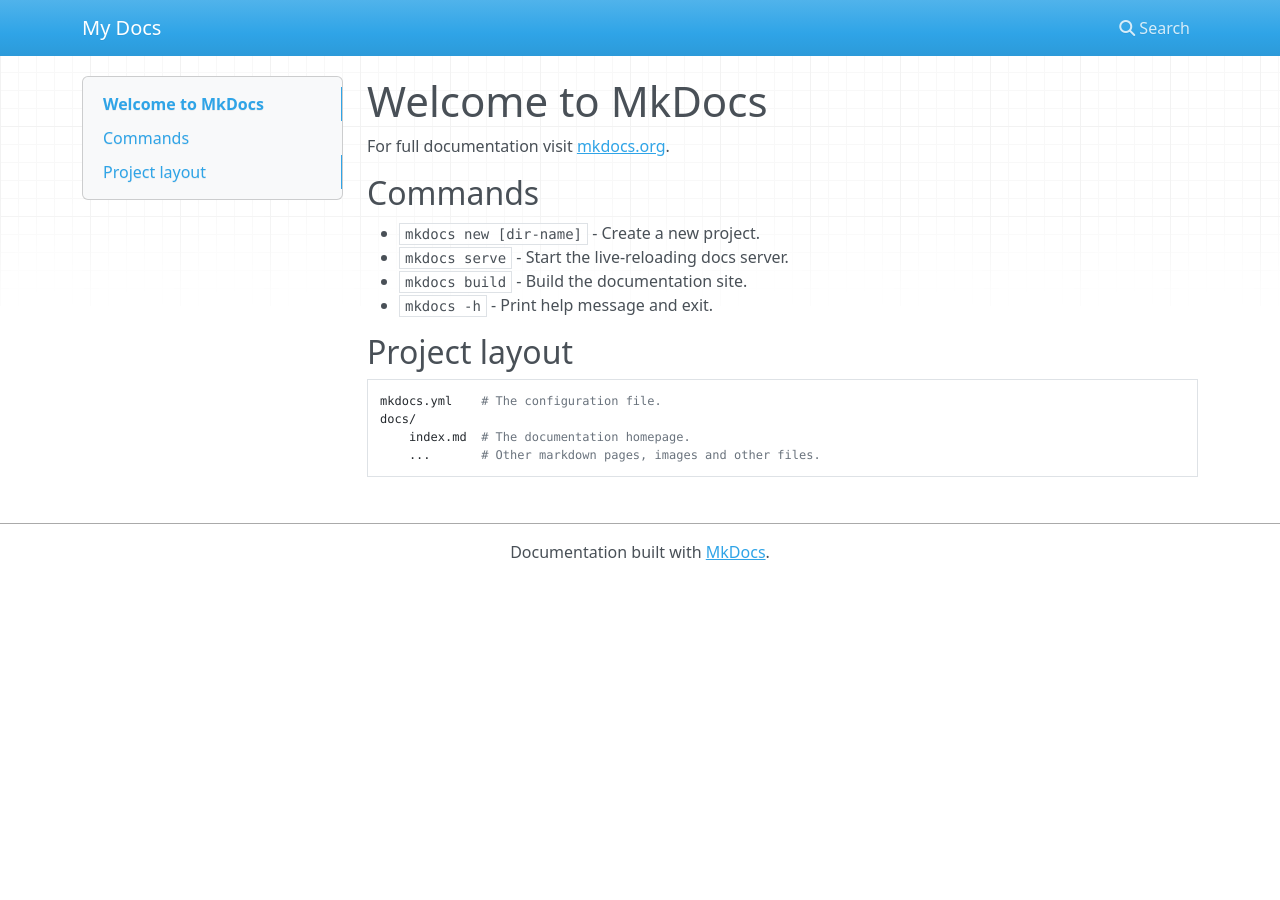
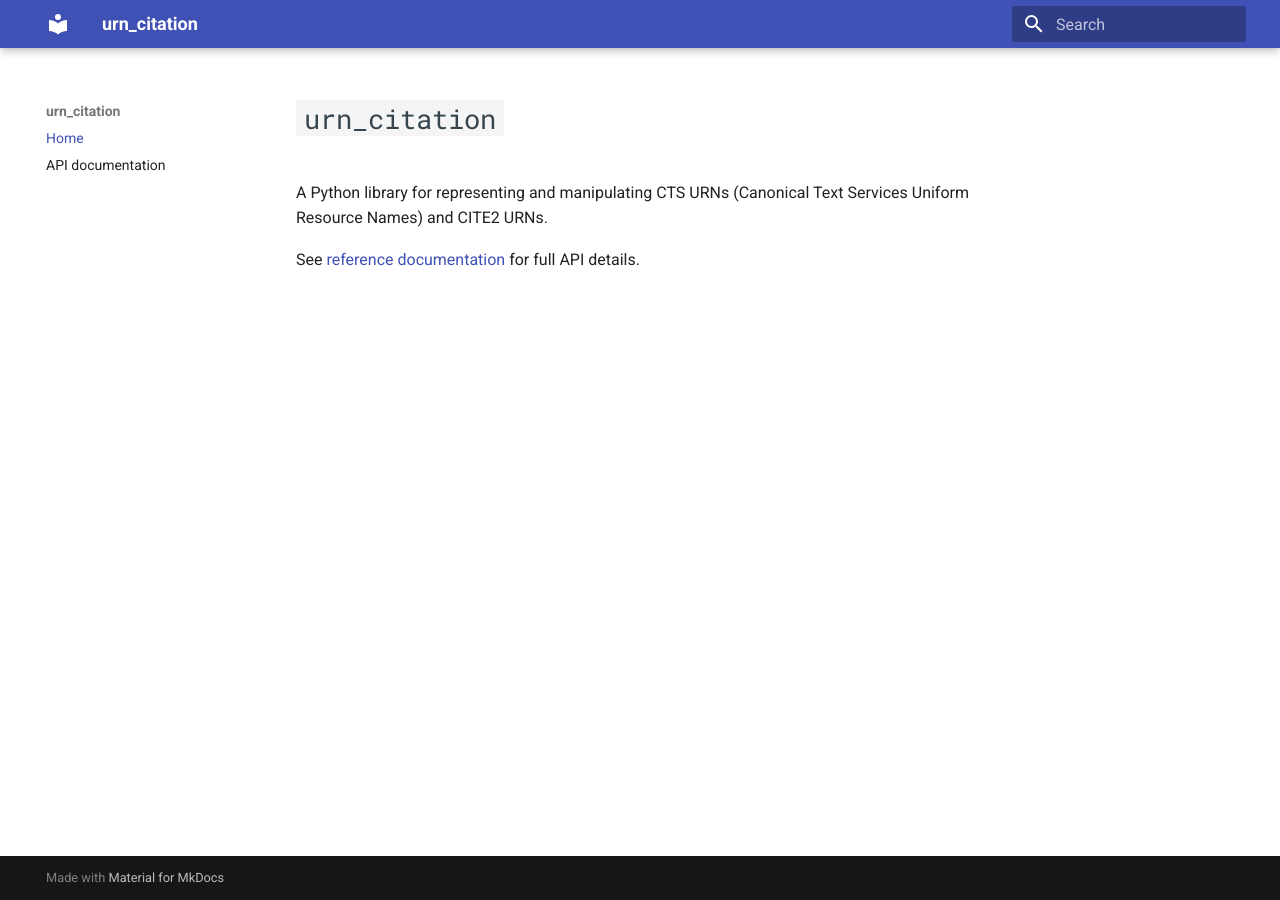
Before and after one commit to neelsmith/urn_citation, an MkDocs documentation site: the page built from docs/index.md, in a window 1280 px wide. Built offline with MkDocs 1.6.1 and Material for MkDocs 9.7.7, drawn with Linux system fonts in a browser that asks for light colours; nearby versions of some CDN libraries.

```diff
--- a/docs/index.md
+++ b/docs/index.md
@@ -1,17 +1,5 @@
-# Welcome to MkDocs
+# `urn_citation`
 
-For full documentation visit [mkdocs.org](https://www.mkdocs.org).
+A Python library for representing and manipulating CTS URNs (Canonical Text Services Uniform Resource Names) and CITE2 URNs.
 
-## Commands
-
-* `mkdocs new [dir-name]` - Create a new project.
-* `mkdocs serve` - Start the live-reloading docs server.
-* `mkdocs build` - Build the documentation site.
-* `mkdocs -h` - Print help message and exit.
-
-## Project layout
-
-    mkdocs.yml    # The configuration file.
-    docs/
-        index.md  # The documentation homepage.
-        ...       # Other markdown pages, images and other files.
+See [reference documentation](reference.md) for full API details.
--- a/mkdocs.yml
+++ b/mkdocs.yml
@@ -1 +1,16 @@
-site_name: My Docs
+site_name: urn_citation
+theme:
+  name: material
+
+plugins:
+  - search
+  - mkdocstrings:
+      handlers:
+        python:
+          options:
+            docstring_style: google  # Specifically parses your style
+            show_source: true        # Includes a link to the source code
+
+nav:
+  - "Home": index.md
+  - "API documentation": reference.md
```
Also changed, not shown: docs/reference.md (added, +7 -0 lines), pyproject.toml (+11 -4 lines), 2 other files.
